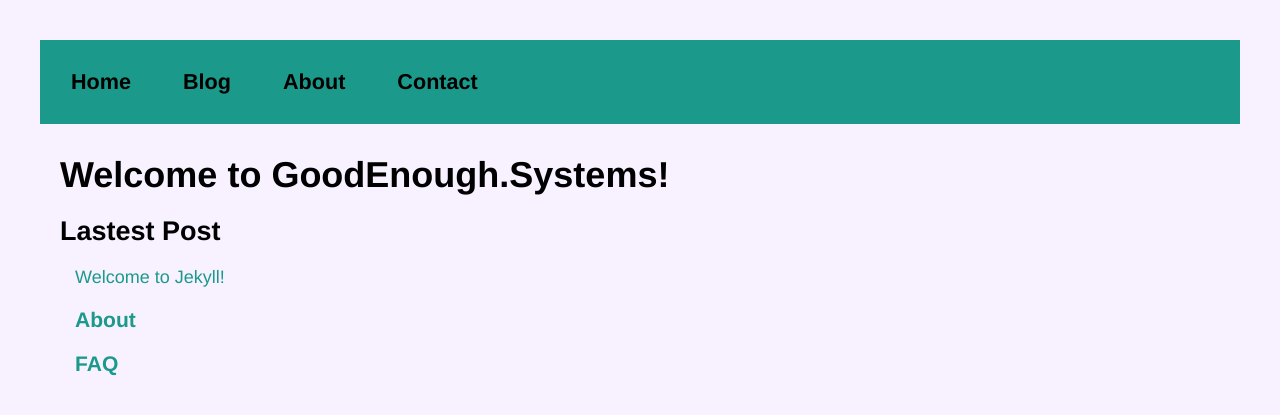
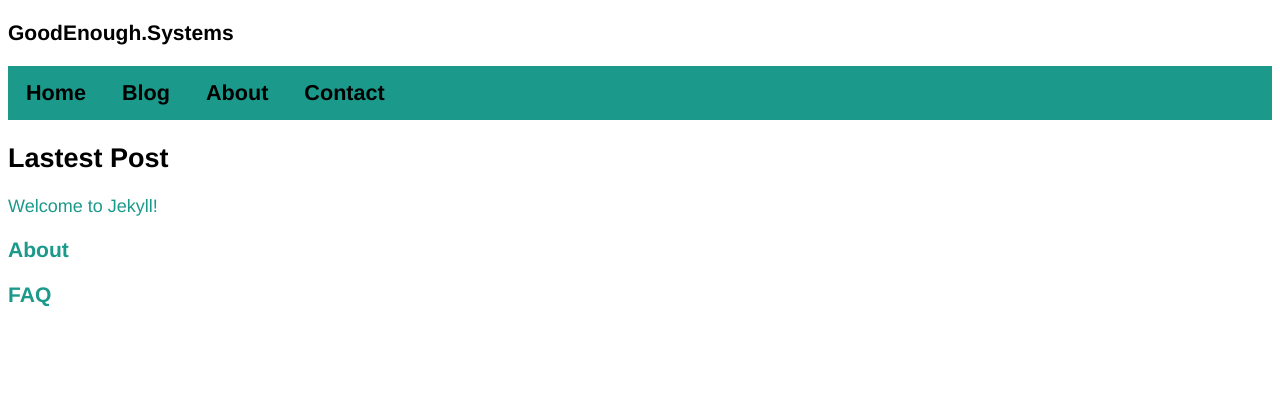
Before and after one commit to jaytomatic/jaytomatic.github.io, a Jekyll site: the page built from _pages/index.markdown, in a window 1280 px wide. Shown: the top 415 px of the page. Built offline with Jekyll 4.4.1, drawn with Linux system fonts in a browser that asks for light colours; nearby versions of some CDN libraries.

Commit message:
updated navbar css and index layout

```diff
--- a/_layouts/default.html
+++ b/_layouts/default.html
@@ -11,6 +11,9 @@
 <script src="https://kit.fontawesome.com/09f8d77a54.js" crossorigin="anonymous"></script>
 </head>
 <body>
+
+ <h3>GoodEnough.Systems</h3>
+
     <div class="topnav" id="myTopnav">
         <a href="/" {% if page.title == "Home" %}class="active-page"{% endif %}>Home</a>
         <a href="/blog" {% if page.title == "Blog" %}class="active-page"{% endif %}>Blog</a>
--- a/_pages/index.markdown
+++ b/_pages/index.markdown
@@ -3,8 +3,6 @@
 title: Home
 permalink: /
 ---
-<h1> Welcome to GoodEnough.Systems! </h1>
-
 
 <h2> Lastest Post </h2>
 
--- a/_sass/general/general.scss
+++ b/_sass/general/general.scss
@@ -1,22 +1,16 @@
-* {
-    box-sizing: border-box;
-    margin: 10px;
-    padding: 5px;
-    background-color: #F8F1FF;
-  }
+
 
 .topnav {
-  position: relative;
   overflow: hidden;
   background-color: #1B998B;
 }
 
 .topnav a {
   float: left;
-  background-color: #1B998B;
+  display: block;
   color: black;
   text-align: center;
-  padding: 14px 16px;
+  padding: 14px 18px;
   font-family: Helvetica, sans-serif;
   font-weight: bold;
   font-size: larger;
@@ -32,6 +26,8 @@
   color: black;
 }
 
+
+
 .topnav .icon {
   display: none;
 }
@@ -44,13 +40,15 @@
   .topnav a.icon {
     float: right;
     display: block;
-    padding: 0%;
-    background-color: #1B998B;
+
   }
 
   .topnav.responsive {position: relative;}
   .topnav.responsive a.icon {
     position: absolute;
+    right: 0;
+    top:0;
+
 
   }
   .topnav.responsive a {
```
